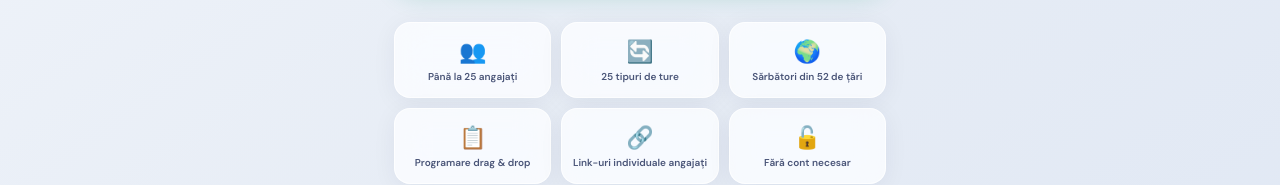
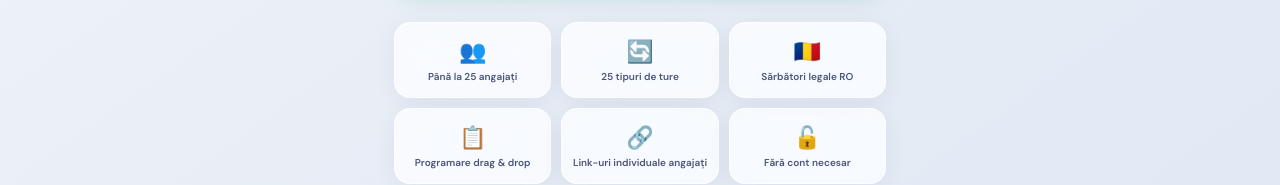
Before and after one commit to adrianstanese/work-scheduler-lite, a Next.js app: page / in a window 1280 px wide. Shown: the part 289-474 px from the top of the page. Built offline with nearby package versions, Linux system fonts and the light colour scheme.

Commit message:
Remove 52 countries reference, Romania flag, landing page polish

```diff
--- a/src/app/page.tsx
+++ b/src/app/page.tsx
@@ -168,7 +168,7 @@ const TX = {
     getStarted:"Creează compania ta pentru a începe",
     orAccess:"Sau accesează o companie existentă",
     features:"Funcționalități",
-    f1:"Până la 25 angajați",f2:"25 tipuri de ture",f3:"Sărbători din 52 de țări",
+    f1:"Până la 25 angajați",f2:"25 tipuri de ture",f3:"Sărbători legale RO",
     f4:"Programare drag & drop",f5:"Link-uri individuale angajați",f6:"Fără cont necesar",
     recentCompanies:"Companii Recente",
     adminSettings:"Setări Companie",deleteCompany:"Șterge Compania",
@@ -419,7 +419,6 @@ const db = {
   del(k) { try { localStorage.removeItem("wsl_"+k) } catch {} },
 };
 
-// API sync layer — persists company data to Neon Postgres
 const api = {
   async loadCompany(id, pin) {
     try {
@@ -788,7 +787,7 @@ function Landing({onCreateCompany,onAccessCompany,onDeleteCompany,recentCompanie
       {recentCompanies.length===0&&<div style={{marginTop:20}}>
         <div style={{display:"grid",gridTemplateColumns:"repeat(3,1fr)",gap:10}}>
           {[
-            {ic:"👥",tx:t.f1},{ic:"🔄",tx:t.f2},{ic:"🌍",tx:t.f3},
+            {ic:"👥",tx:t.f1},{ic:"🔄",tx:t.f2},{ic:"🇷🇴",tx:t.f3},
             {ic:"📋",tx:t.f4},{ic:"🔗",tx:t.f5},{ic:"🔓",tx:t.f6},
           ].map((f,i)=><GCard key={i} th={th} style={{padding:"14px 10px",textAlign:"center"}}>
             <div style={{fontSize:22,marginBottom:4}}>{f.ic}</div>
@@ -2451,20 +2450,17 @@ export default function App(){
     const memberId=params.get("member");
     if(cId){
       if(memberId){
-        // Member access — load from API, no PIN needed
         api.loadMember(cId,memberId).then(data=>{
           if(data){
             setCompany({...data,id:cId});
             setMemberEmpId(memberId);
             setScreen("member");
           } else {
-            // Fallback to local
             const stored=db.get("company_"+cId);
             if(stored){setCompany(stored);setMemberEmpId(memberId);setScreen("member");}
           }
         });
       } else {
-        // Admin — needs PIN, just show landing (user will enter PIN)
         const stored=db.get("company_"+cId);
         if(stored){setCompany(stored);setScreen("workspace");}
       }
@@ -2473,7 +2469,8 @@ export default function App(){
 
   const handleCreateCompany=(comp)=>{
     db.set("company_"+comp.id,comp);
-    api.createCompany(comp); // async save to DB
+    api.createCompany(comp);
+    // Save to recent
     const r=[{id:comp.id,name:comp.name,country:comp.country,pin:comp.pin,empCount:0},...recentCompanies.filter(x=>x.id!==comp.id)].slice(0,10);
     setRecentCompanies(r);db.set("recent",r);
     setCompany(comp);setScreen("workspace");
@@ -2481,7 +2478,6 @@ export default function App(){
   };
 
   const handleAccessCompany=async(id,pin)=>{
-    // Try API first, fallback to localStorage
     const remote=await api.loadCompany(id,pin);
     if(remote){
       const comp={...remote,id,pin};
@@ -2490,7 +2486,6 @@ export default function App(){
       window.history.replaceState(null,"",`?company=${id}&role=admin`);
       return;
     }
-    // Fallback to local
     const stored=db.get("company_"+id);
     if(stored&&stored.pin===pin){
       setCompany(stored);setScreen("workspace");
@@ -2501,7 +2496,8 @@ export default function App(){
   const handleUpdateCompany=(updated)=>{
     setCompany(updated);
     db.set("company_"+updated.id,updated);
-    api.updateCompany(updated); // async save to DB
+    api.updateCompany(updated);
+    // Update recent
     const r=recentCompanies.map(x=>x.id===updated.id?{...x,empCount:updated.employees.length}:x);
     setRecentCompanies(r);db.set("recent",r);
   };
```
